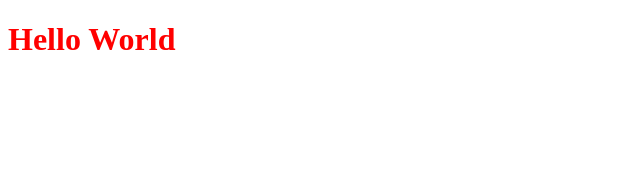
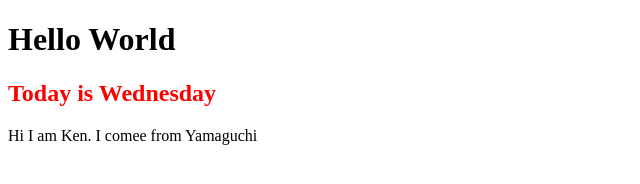
Before and after one commit to aguriken/git-practice, a plain HTML site: page index.html in a window 1280 px wide. Shown: the whole page, without its empty margins (0-640 px from the left). Drawn offline with Linux system fonts and the light colour scheme.

Commit message:
add Ken's introduction

```diff
--- a/index.html
+++ b/index.html
@@ -9,5 +9,7 @@
 </head>
 <body>
   <h1>Hello World</h1>
+  <h2>Today is Wednesday</h2>
+  <p>Hi I am Ken. I comee from Yamaguchi</p>
 </body>
 </html>
--- a/style.css
+++ b/style.css
@@ -1,3 +1,7 @@
 h1 {
+  color: #000;
+}
+
+h2 {
   color: red;
 }
```
